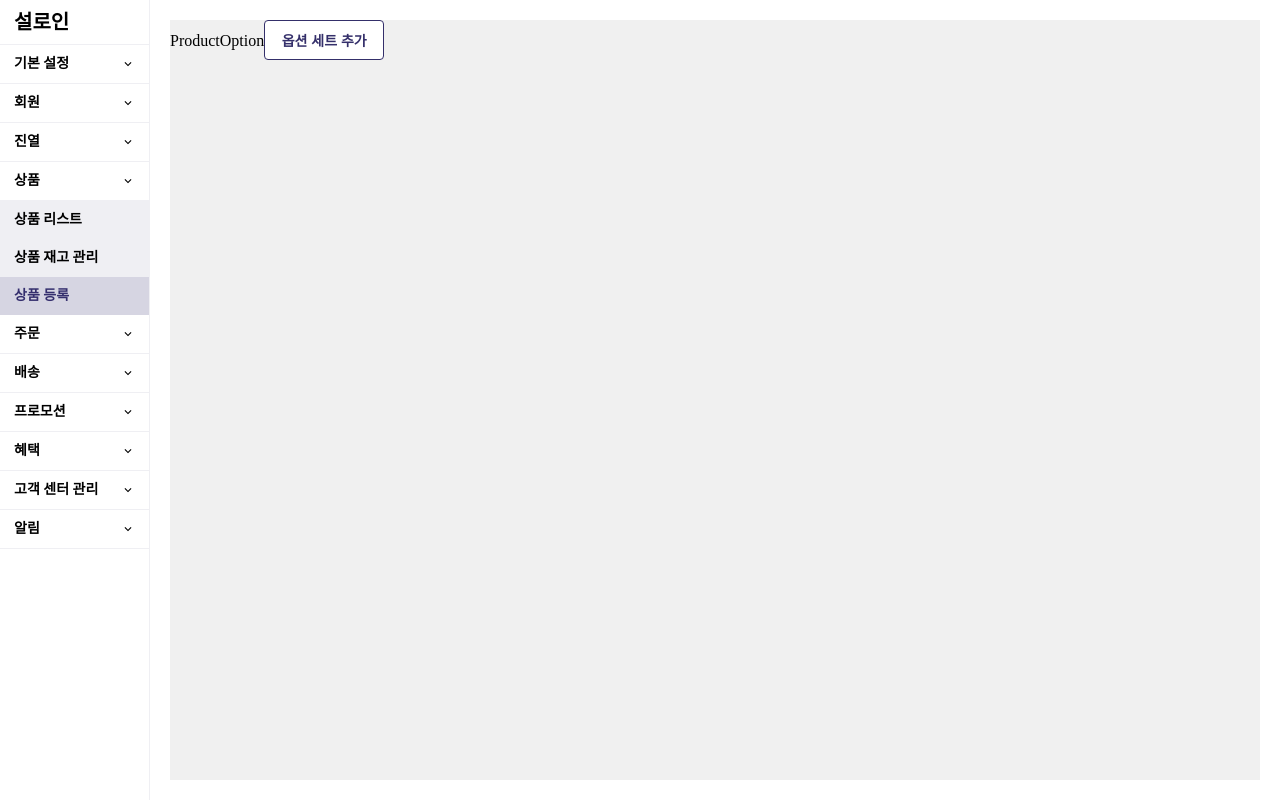
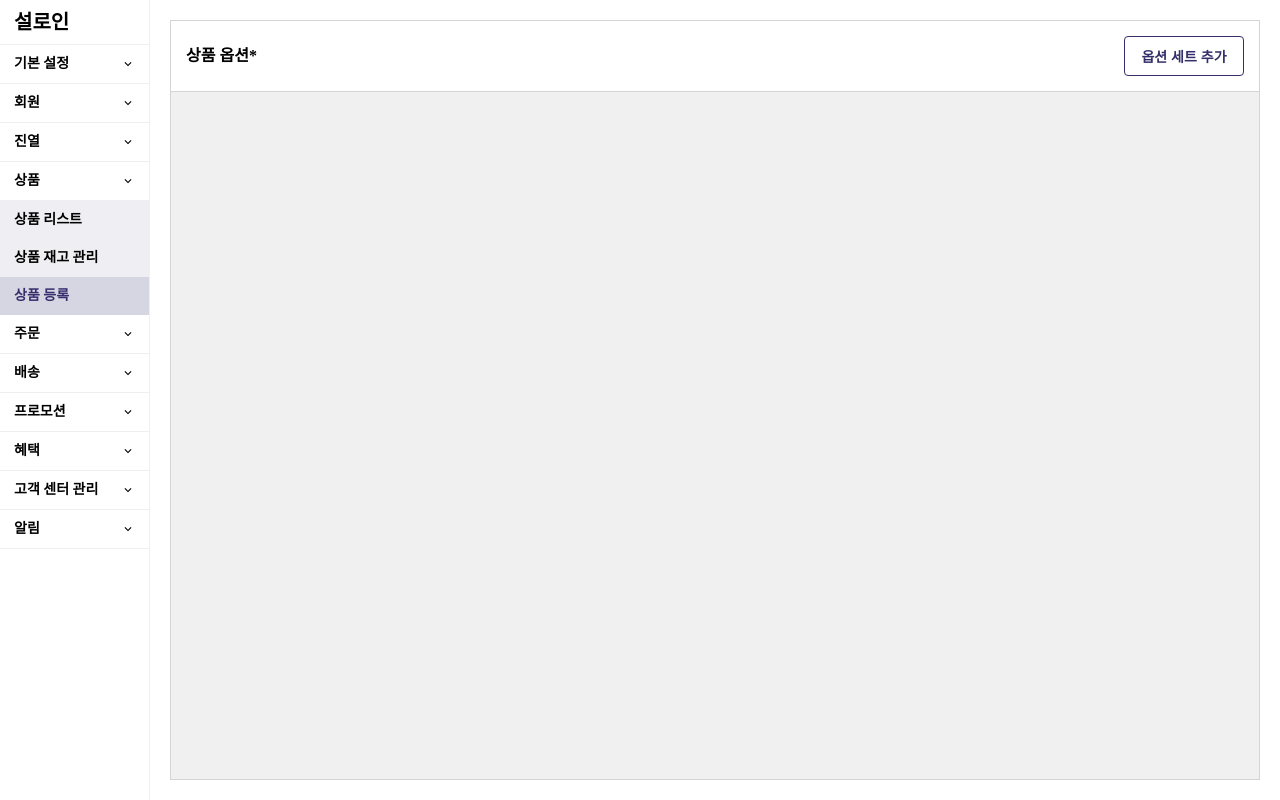
Before and after one commit to 2201infinity/adm_product_add, a React (Create React App) app: page / in a window 1280 px wide. Built offline with nearby package versions, Linux system fonts and the light colour scheme.

Commit message:
feat: recoil 셋팅

```diff
--- a/package.json
+++ b/package.json
@@ -11,8 +11,10 @@
     "react-dom": "^17.0.2",
     "react-icons": "^4.3.1",
     "react-scripts": "5.0.0",
+    "recoil": "^0.5.2",
     "styled-components": "^5.3.3",
     "styled-reset": "^4.3.4",
+    "uuid": "^8.3.2",
     "web-vitals": "^2.1.4"
   },
   "scripts": {
--- a/src/components/ProductOptionTemplate.js
+++ /dev/null
@@ -1,25 +0,0 @@
-import React from "react";
-import styled from "styled-components";
-import CustomButton from "./common/CustomButton";
-
-function ProductOptionTemplate({ children }) {
-  return (
-    <OptionTemplateContainer>
-      {children}
-      <CustomButton variant="secondary" width={120} height={40}>
-        옵션 세트 추가
-      </CustomButton>
-    </OptionTemplateContainer>
-  );
-}
-
-const OptionTemplateContainer = styled.div`
-  background-color: #f0f0f0;
-  height: 100%;
-`;
-
-const OptionTitle = styled.div``;
-
-const TitleText = styled.span``;
-
-export default ProductOptionTemplate;
--- a/src/components/common/CustomButton.js
+++ b/src/components/common/CustomButton.js
@@ -4,11 +4,11 @@ import theme from "styles/theme";
 
 /**
  *
- * @param {"primary" | "secondary" | "tertiary"} variant
- * @param {number} width
- * @param {number} height
- * @param {React.ReactNode} children
- * @param {string} borderRadius
+ * @param {"primary" | "secondary" | "tertiary"} variant "primary" | "secondary" | "tertiary"
+ * @param {number} width number
+ * @param {number} height number
+ * @param {string} borderRadius string
+ * @param {React.ReactNode} children React.ReactNode
  */
 
 function CustomButton({
@@ -38,6 +38,7 @@ const ButtonStyled = styled.button`
   border-radius: ${({ borderRadius }) => borderRadius};
   font-size: 14px;
   font-weight: 700;
+  cursor: pointer;
   ${({ variant }) => {
     switch (variant) {
       case "primary":
--- a/src/components/ProductOption.js
+++ b/src/components/productOption/ProductOption.js
@@ -2,7 +2,7 @@ import React from "react";
 import ProductOptionTemplate from "./ProductOptionTemplate";
 
 function ProductOption() {
-  return <ProductOptionTemplate>ProductOption</ProductOptionTemplate>;
+  return <ProductOptionTemplate></ProductOptionTemplate>;
 }
 
 export default ProductOption;
--- /dev/null
+++ b/src/components/productOption/ProductOptionTemplate.js
@@ -0,0 +1,45 @@
+import CustomButton from "components/common/CustomButton";
+import React from "react";
+import styled from "styled-components";
+import theme from "styles/theme";
+
+/**
+ * @param {React.ReactNode} children
+ */
+
+function ProductOptionTemplate({ children }) {
+  return (
+    <OptionTemplateContainer>
+      <OptionTitle>
+        <TitleText>상품 옵션*</TitleText>
+        <CustomButton variant="secondary" width={120} height={40}>
+          옵션 세트 추가
+        </CustomButton>
+      </OptionTitle>
+      {children}
+    </OptionTemplateContainer>
+  );
+}
+
+const OptionTemplateContainer = styled.div`
+  background-color: #f0f0f0;
+  height: 100%;
+  border: 1px solid ${theme.colors.border0};
+`;
+
+const OptionTitle = styled.div`
+  width: 100%;
+  padding: 15px;
+  display: flex;
+  justify-content: space-between;
+  background-color: #fff;
+  border-bottom: 1px solid ${theme.colors.border0};
+`;
+
+const TitleText = styled.span`
+  display: flex;
+  align-items: center;
+  font-weight: 700;
+`;
+
+export default ProductOptionTemplate;
--- a/src/index.js
+++ b/src/index.js
@@ -1,10 +1,13 @@
 import React from "react";
 import ReactDOM from "react-dom";
+import { RecoilRoot } from "recoil";
 import App from "./App";
 
 ReactDOM.render(
   <React.StrictMode>
-    <App />
+    <RecoilRoot>
+      <App />
+    </RecoilRoot>
   </React.StrictMode>,
   document.getElementById("root")
 );
--- a/src/pages/ProductRegisterPage.js
+++ b/src/pages/ProductRegisterPage.js
@@ -1,4 +1,4 @@
-import ProductOption from "components/ProductOption";
+import ProductOption from "components/productOption/ProductOption";
 import React from "react";
 import styled from "styled-components";
 
--- a/src/styles/theme.js
+++ b/src/styles/theme.js
@@ -6,6 +6,7 @@ const colors = {
   lightPurple: "#EFEFF3",
   toggleOnCircle: "#311b92",
   toggleOnBg: "#b39ddb",
+  border0: "#d4d4d4",
 };
 
 const sizes = {
```
Also changed, not shown: src/atoms/productOption.js (added, +30 -0 lines), 1 other file (tests, documents, lock files or other folders).
